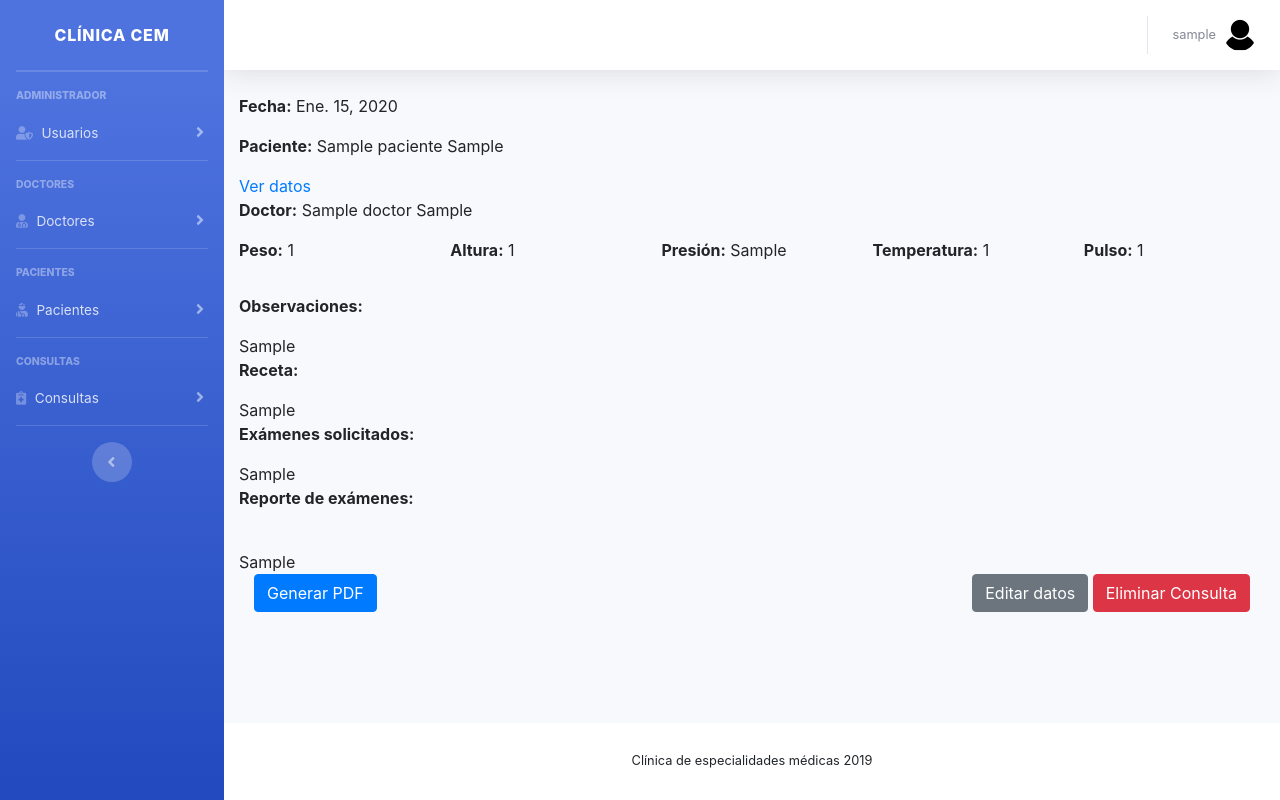
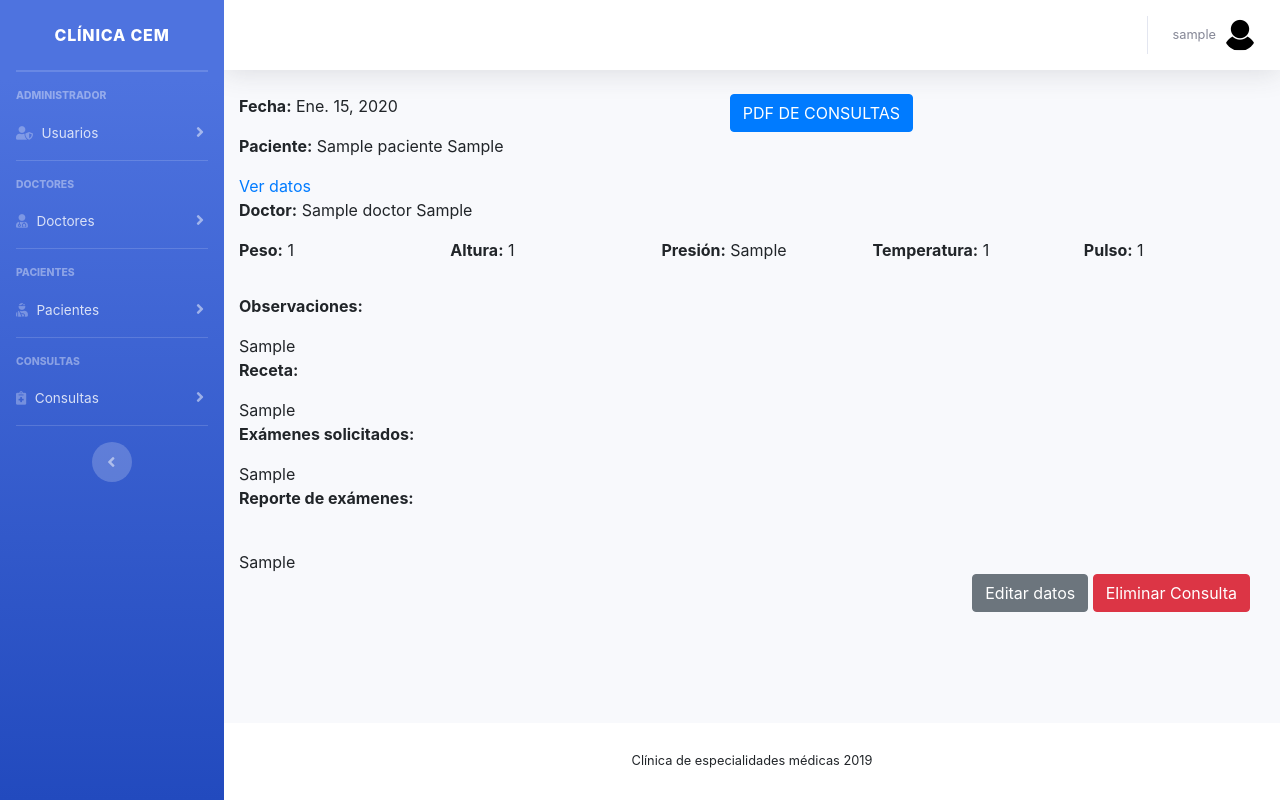
Before and after one commit to lfelipeserrano/SistemaEspecialidadesMedicas, a Django app: page /consulta/1/ in a window 1280 px wide. Run offline with Django 3.2, Linux system fonts and the light colour scheme; a user stored in the database is signed in; tables that the repository leaves empty hold one stand-in row (values such as "Sample post"); some libraries are stand-ins or nearby versions.

Commit message:
probando url para boton

```diff
--- a/CEM/urls.py
+++ b/CEM/urls.py
@@ -45,6 +45,7 @@ urlpatterns = [
 
     #URL reporte consultas
     path('reporte_consultas_pdf/', login_required(reporteConsultas), name="reporte_consultas_pdf"),
+    path('consulta/reporteConsultas/<int:pk>/', reporteConsultas, name="reporteCons"),
 
     path('', inicio.as_view(), name='inicio')
 ]
--- a/templates/consultaDato.html
+++ b/templates/consultaDato.html
@@ -5,7 +5,12 @@
     <div class="row">
             <div class="col-md-4">
                     <p><b>Fecha:</b> {{ consulta.fechaConsulta }}</p>
+            </div>
+            <div class="col-md-4 ">
+                <div class="float-right">
+                    <a href="{% url 'reporteCons' consulta.pk %}" class="btn btn-primary">PDF DE CONSULTAS</a>
                 </div>
+            </div>
     </div>
     <div class="row">
         <div class="col-md-4">
@@ -75,11 +80,11 @@
             <a href="{% url 'consulta_editar' consulta.pk %}" class="btn btn-secondary">Editar datos</a>
             <button data-toggle="modal"  data-target="#confirmacionEliminarConsulta" class="btn btn-danger">Eliminar Consulta</button>
         </div>
-        <!--agregando boton de GENERAR PDF-->
+        <!--agregando boton de GENERAR PDF
         <div class="float-left">
                 <a href="{% url 'reporte_consultas_pdf' %}" class="btn btn-primary mr-2">Generar PDF</a>
-                <!--<input type="button" onclick=" location.href= 'reporte_consultas_pdf/'" value="Generar PDF" class="btn btn-primary mr-2">-->
-        </div>
+                <input type="button" onclick=" location.href= 'reporte_consultas_pdf/'" value="Generar PDF" class="btn btn-primary mr-2">
+        </div>-->
     </div>
     <div class="modal fade" id="confirmacionEliminarConsulta" tabindex="-1" role="dialog" aria-labelledby="exampleModalLabel" aria-hidden="true">
         <div class="modal-dialog" role="document">
```
